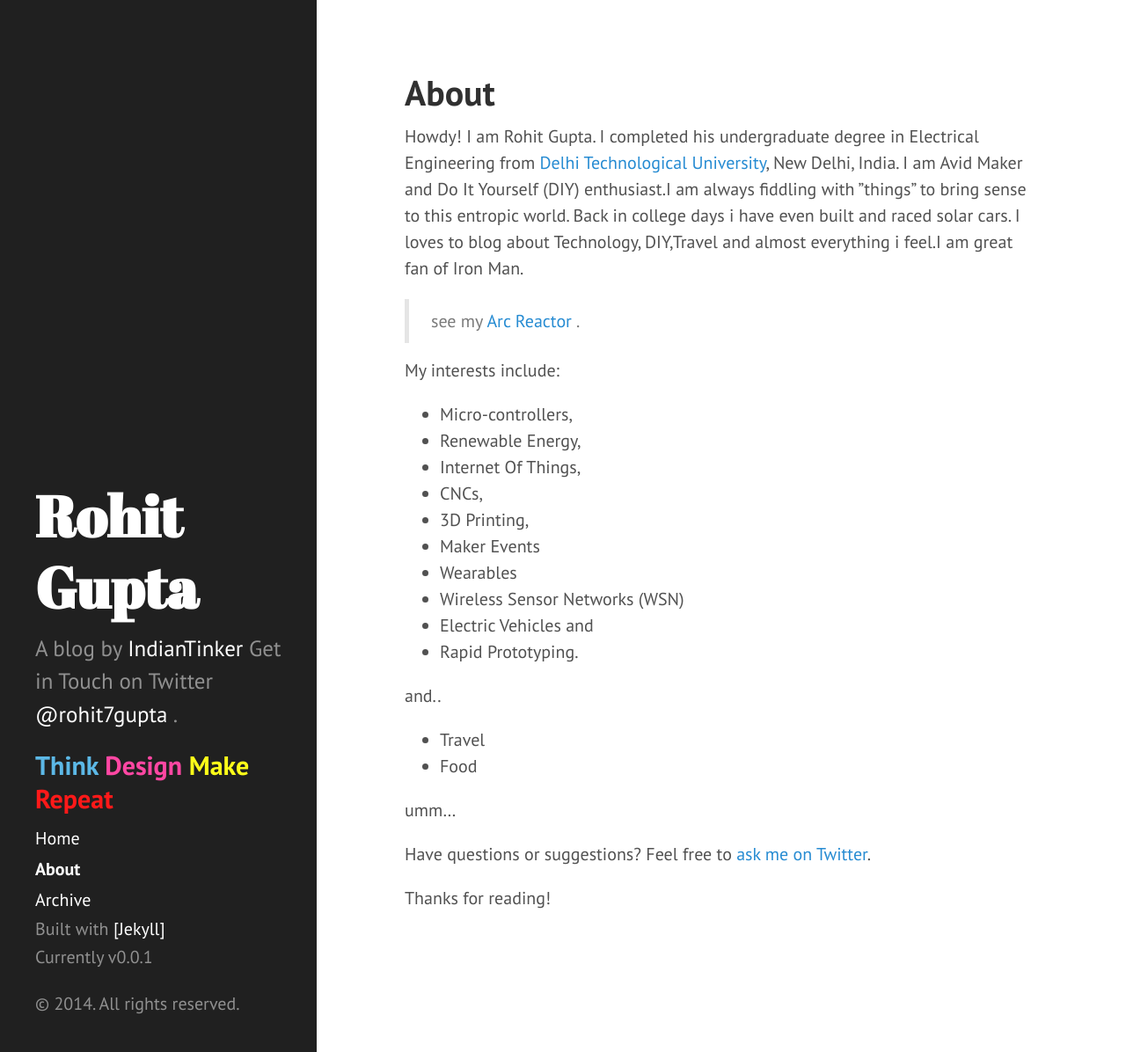
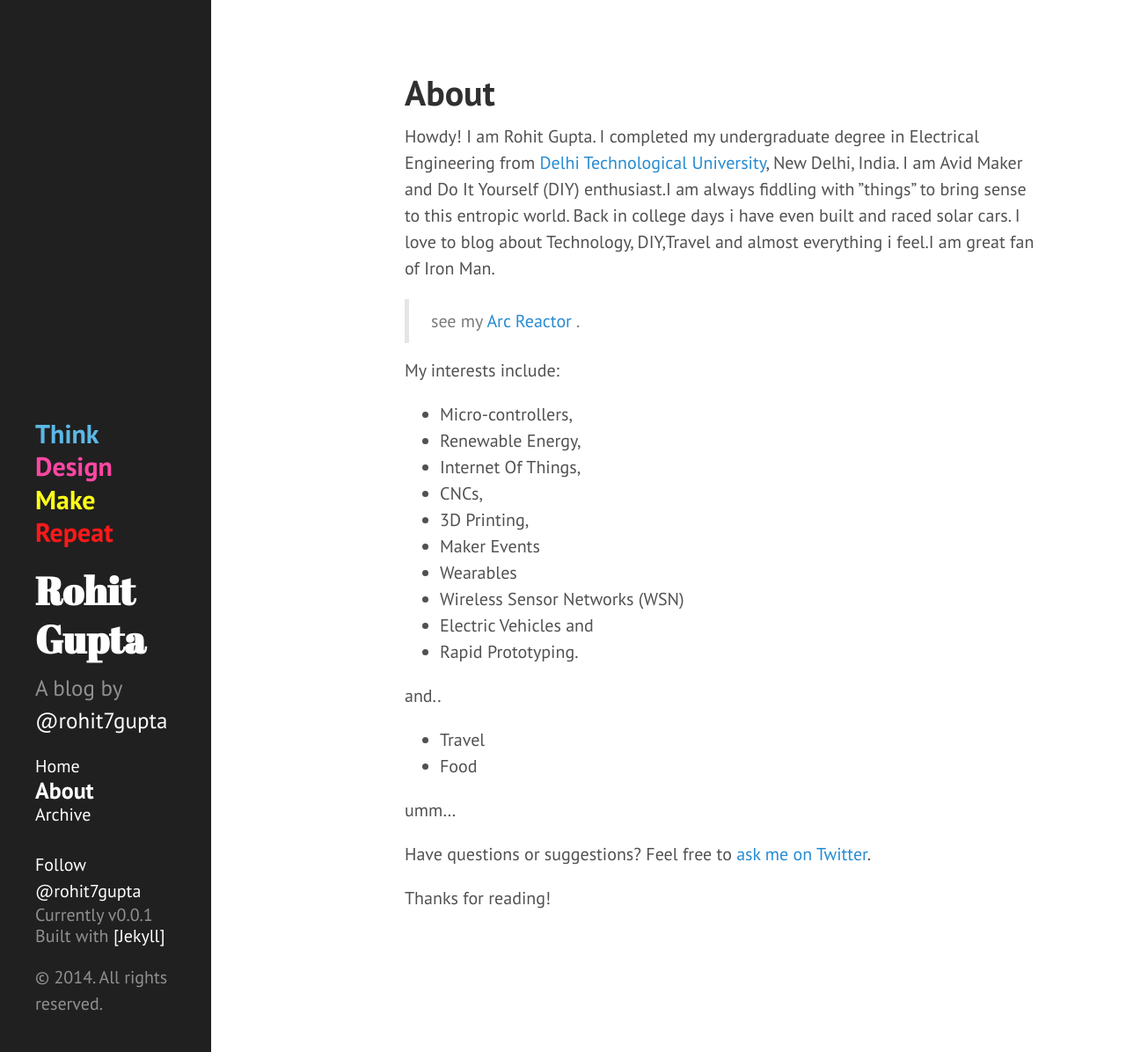
Before and after one commit to IndianTinker/indiantinker.github.io, a Jekyll site: the page built from about.md, in a window 1280 px wide and 1196 px high. Shown: the whole window at 88% size. Built offline with Jekyll 4.4.1, drawn with Linux system fonts in a browser that asks for light colours; Markdown is read by kramdown in place of the engine named in the settings; comment, search, counter and statistics services are not loaded.

Commit message:
Minor UI Issues fixed

```diff
--- a/_config.yml
+++ b/_config.yml
@@ -9,7 +9,7 @@ relative_permalinks: true
 # Setup
 title:            Rohit Gupta
 tagline:          Think,Design,Make,Repeat
-description:      'A blog by <a href="http://www.indiantinker.wordpress.com">IndianTinker</a> Get in Touch on Twitter <a href="www.twitter.com/rohit7gupta">@rohit7gupta</a> .  '
+description:      'A blog by <a href="www.twitter.com/rohit7gupta">@rohit7gupta</a>'
 url:              http://indiantinker.github.io
 baseurl:          /
 
@@ -17,7 +17,7 @@ author:
   name:           'Rohit'
   url:            https://twitter.com/rohit7gupta
 
-paginate:         4
+paginate:         2
 
 # Custom vars
 version:          0.0.1
--- a/_includes/sidebar.html
+++ b/_includes/sidebar.html
@@ -1,16 +1,17 @@
 <div class="sidebar">
   <div class="container sidebar-sticky">
+	<h2><b>
+	<span style="color:#5CB8E6">Think</span>
+	<span style="color:#FF47A3">Design</span>
+	<span style="color:#FFFF19">Make</span>
+	<span style="color:#FF1919">Repeat</span> </b></h2>
     <div class="sidebar-about">
       <h1>
         <a href="{{ site.baseurl }}">
           {{ site.title }}
         </a>
       </h1>
-      <p class="lead">{{ site.description }}</p><h2><b>
-	<span style="color:#5CB8E6">Think</span>
-	<span style="color:#FF47A3">Design</span>
-	<span style="color:#FFFF19">Make</span>
-	<span style="color:#FF1919">Repeat</span> </b></h2>
+      <p class="lead">{{ site.description }}</p>
     </div>
 
     <nav class="sidebar-nav">
@@ -30,9 +31,27 @@
         {% endif %}
       {% endfor %}
 
-     Built with <a href="http://jekyllrb.com">[Jekyll]</a>
-
-      <span class="sidebar-nav-item">Currently v{{ site.version }}</span>
+    <br>
+    <a class="twitter-follow-button"
+  href="https://twitter.com/rohit7gupta"
+  data-show-count="false"
+  data-lang="en">
+Follow @rohit7gupta
+</a>
+<script type="text/javascript">
+window.twttr = (function (d, s, id) {
+  var t, js, fjs = d.getElementsByTagName(s)[0];
+  if (d.getElementById(id)) return;
+  js = d.createElement(s); js.id = id;
+  js.src= "https://platform.twitter.com/widgets.js";
+  fjs.parentNode.insertBefore(js, fjs);
+  return window.twttr || (t = { _e: [], ready: function (f) { t._e.push(f) } });
+}(document, "script", "twitter-wjs"));
+</script>
+      <span class="sidebar-nav-item">Currently v{{ site.version }}
+<br>
+ Built with <a href="http://jekyllrb.com">[Jekyll]</a>
+      </span>
     </nav>
 
     <p>&copy; {{ site.time | date: '%Y' }}. All rights reserved.</p>
--- a/about.md
+++ b/about.md
@@ -3,7 +3,7 @@ layout: page
 title: About
 ---
 
-  Howdy! I am Rohit Gupta. I completed his undergraduate degree in Electrical Engineering from [Delhi Technological University](http://dce.edu), New Delhi, India. I am Avid Maker and Do It Yourself (DIY) enthusiast.I am always fiddling with ”things” to bring sense to this entropic world. Back in college days i have even built and raced solar cars. I loves to blog about Technology, DIY,Travel and almost everything i feel.I am great fan of Iron Man.
+Howdy! I am Rohit Gupta. I completed my undergraduate degree in Electrical Engineering from [Delhi Technological University](http://dce.edu), New Delhi, India. I am Avid Maker and Do It Yourself (DIY) enthusiast.I am always fiddling with ”things” to bring sense to this entropic world. Back in college days i have even built and raced solar cars. I love to blog about Technology, DIY,Travel and almost everything i feel.I am great fan of Iron Man.
 
 > see my [Arc Reactor](http://hackaday.io/project/792-ArcReactorX-) .
 
--- a/public/css/hyde.css
+++ b/public/css/hyde.css
@@ -55,7 +55,7 @@ html {
 
 .sidebar {
   text-align: center;
-  padding: 2rem 1rem;
+  padding: 1rem 1rem;
   color: rgba(255,255,255,.5);
   background-color: #202020;
 }
@@ -65,7 +65,7 @@ html {
     top: 0;
     left: 0;
     bottom: 0;
-    width: 18rem;
+    width: 12rem;
     text-align: left;
   }
 }
@@ -78,9 +78,9 @@ html {
 /* About section */
 .sidebar-about h1 {
   color: #fff;
-  margin-top: 0;
+  margin-top: 1rem;
   font-family: "Abril Fatface", serif;
-  font-size: 3.25rem;
+  font-size: 2.20rem;
 }
 
 /* Sidebar nav */
@@ -89,7 +89,7 @@ html {
 }
 .sidebar-nav-item {
   display: block;
-  line-height: 1.75;
+  line-height: 1.2;
 }
 a.sidebar-nav-item:hover,
 a.sidebar-nav-item:focus {
@@ -97,6 +97,7 @@ a.sidebar-nav-item:focus {
 }
 .sidebar-nav-item.active {
   font-weight: bold;
+  font-size:1.3rem
 }
 
 /* Sticky sidebar
```
Also changed, not shown: _posts/2014-10-16-Welcome-to-new-home.md (+1 -1 lines), README.md, public/favicon.ico, 11 other files.
